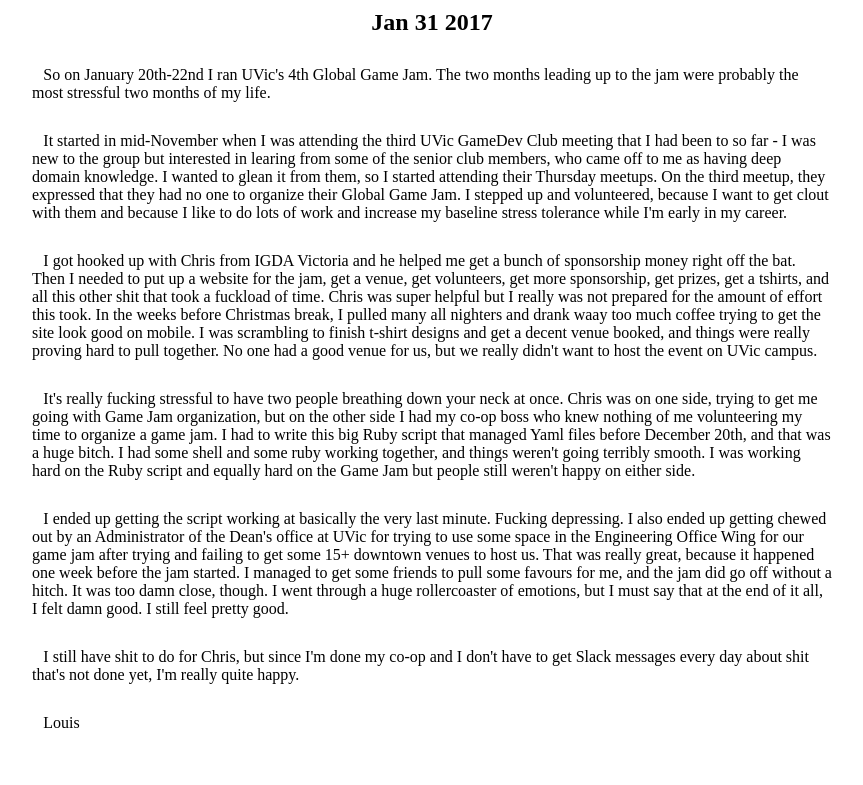
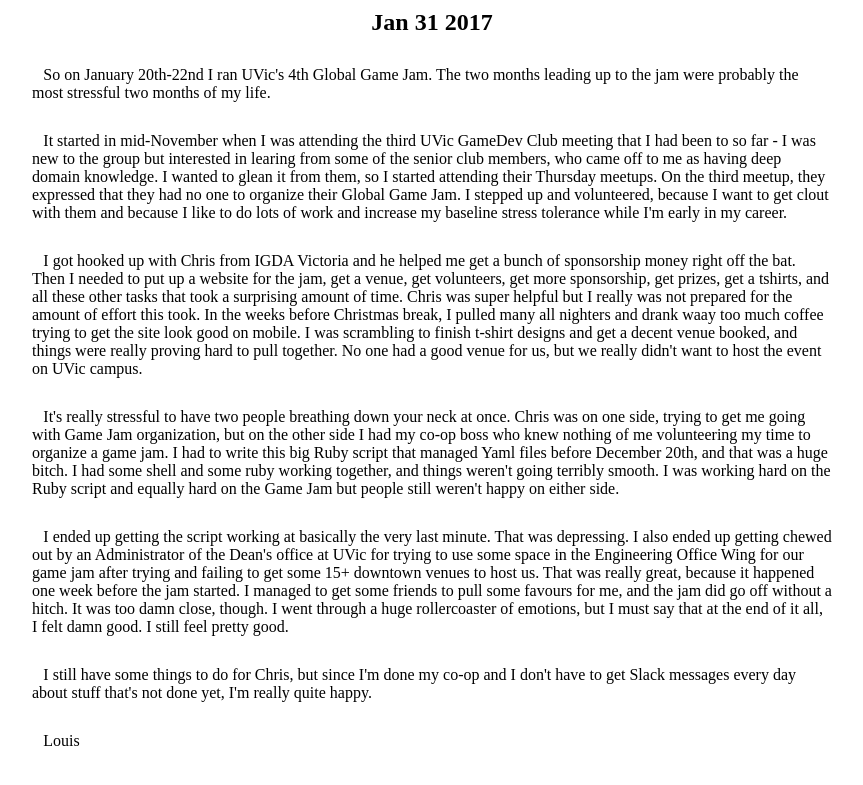
Before and after one commit to LouisRitchie/website, a plain HTML site: page ggj.html in a window 1280 px wide. Shown: the part 89-874 px from the top of the page, without its empty margins (208-1071 px from the left). Drawn offline with Linux system fonts and the light colour scheme.

Commit message:
remove explitives from ggj.html

```diff
--- a/ggj.html
+++ b/ggj.html
@@ -26,8 +26,8 @@ while I'm early in my career.
   <p>
 I got hooked up with Chris from IGDA Victoria and he helped me get a bunch of sponsorship
 money right off the bat. Then I needed to put up a website for the jam, get a venue,
-get volunteers, get more sponsorship, get prizes, get a tshirts, and all this other
-shit that took a fuckload of time. Chris was super helpful but I really was not
+get volunteers, get more sponsorship, get prizes, get a tshirts, and all these other
+tasks that took a surprising amount of time. Chris was super helpful but I really was not
 prepared for the amount of effort this took. In the weeks before Christmas break, I
 pulled many all nighters and drank waay too much coffee trying to get the site look
 good on mobile. I was scrambling to finish t-shirt designs and get a decent venue
@@ -35,7 +35,7 @@ booked, and things were really proving hard to pull together. No one had a good
 venue for us, but we really didn't want to host the event on UVic campus.
   </p>
   <p>
-It's really fucking stressful to have two people breathing down your neck at once.
+It's really stressful to have two people breathing down your neck at once.
 Chris was on one side, trying to get me going with Game Jam organization, but on the
 other side I had my co-op boss who knew nothing of me volunteering my time to
 organize a game jam. I had to write this big Ruby script that managed Yaml files
@@ -45,7 +45,7 @@ the Ruby script and equally hard on the Game Jam but people still weren't happy
 on either side.
   </p>
   <p>
-I ended up getting the script working at basically the very last minute. Fucking
+I ended up getting the script working at basically the very last minute. That was
 depressing. I also ended up getting chewed out by an Administrator of the Dean's
 office at UVic for trying to use some space in the Engineering Office Wing for our
 game jam after trying and failing to get some 15+ downtown venues to host us.
@@ -56,8 +56,8 @@ of emotions, but I must say that at the end of it all, I felt damn good. I still
 feel pretty good.
   </p>
   <p>
-I still have shit to do for Chris, but since I'm done my co-op and I don't have to
-get Slack messages every day about shit that's not done yet, I'm really quite happy.
+I still have some things to do for Chris, but since I'm done my co-op and I don't have to
+get Slack messages every day about stuff that's not done yet, I'm really quite happy.
   </p>
   <p>
 Louis
```
